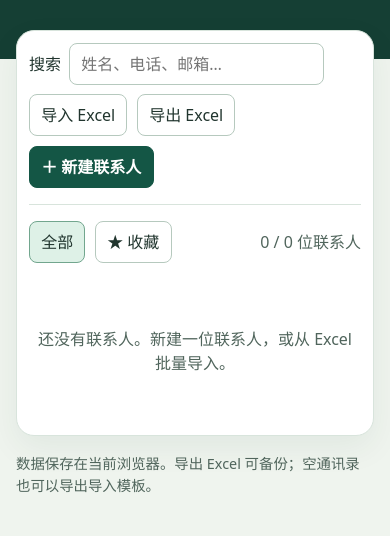
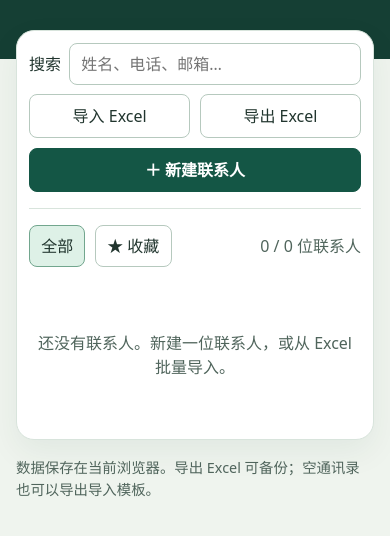
Before and after one commit to shilian-addressbook/shilian-addressbook, a plain HTML site: page index.html in a window 390 px wide. Shown: the part 166-702 px from the top of the page. Drawn offline with Linux system fonts and the light colour scheme.

Commit message:
Improve the mobile address book toolbar

```diff
--- a/style.css
+++ b/style.css
@@ -50,3 +50,17 @@ dialog h2 { margin-top: 0; }
 .field { display: grid; gap: .4rem; }
 .method { display: grid; grid-template-columns: auto 1fr auto; gap: .4rem; margin-bottom: .5rem; }
 .dialog-actions { justify-content: flex-end; margin-top: 1rem; }
+
+@media (max-width: 540px) {
+  .toolbar {
+    display: grid;
+    grid-template-columns: minmax(0, 1fr);
+  }
+  .search input { width: 100%; }
+  .toolbar > .actions {
+    display: grid;
+    grid-template-columns: repeat(2, minmax(0, 1fr));
+  }
+  .toolbar > .actions .primary { grid-column: 1 / -1; }
+  .toolbar button { min-height: 44px; }
+}
```
